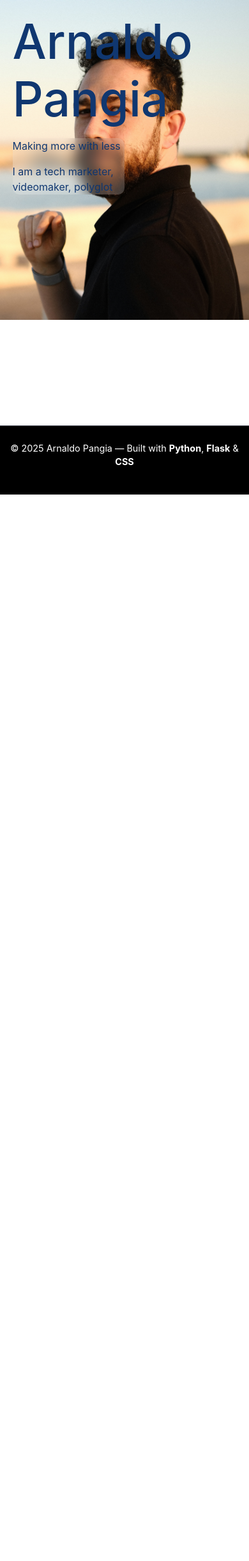
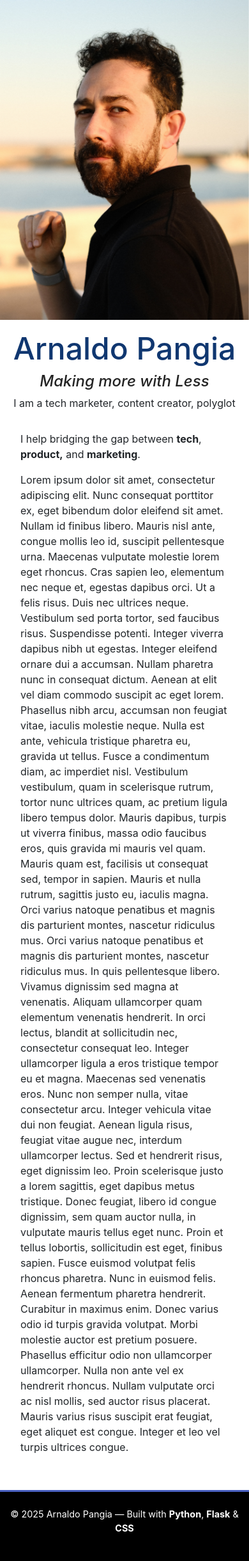
Before and after one commit to paranoid-gland/PythonSitar, a Flask app: page / in a window 390 px wide. Shown: the part 71-2511 px from the top of the page at 64% size. Before the commit the page ends 844 px from the top, so only its background shows below. Run offline with Flask 3, Linux system fonts and the light colour scheme; some libraries are stand-ins or nearby versions.

Commit message:
Major update. Fixed the responsive text in index.html. Wacky Code is now more polished. All sections have a consistent style.

```diff
--- a/static/css/components.css
+++ b/static/css/components.css
@@ -1,4 +1,3 @@
-
 .nav-scroll {
   /* background-color: #161b22; */
   background-image: linear-gradient(to bottom right, #161b22, #1e2e45);
@@ -40,11 +39,12 @@
   padding: 0.5rem 1rem;
   border-radius: 6px;
   font-weight: 500;
-    transition: background 0.2s ease, color 0.2s ease;
+  transition: background 0.2s ease, color 0.2s ease, border 0.2s ease;
+  border: 1px solid transparent;
 }
 
 .nav-links a:hover {
-    background-color: #3e414d;
+  border: 1px solid #ccd6f6;
 }
 
 .nav-links a.active {
@@ -53,11 +53,11 @@
   font-weight: bold;
 }
 
-
+/* Mobile section  */
     @media (max-width: 768px) {
   .nav-links {
     background-color:rgba(22, 27, 34, 0.8);
-      border-radius: 10px;
+    border-radius: 0 0 10px 10px;
     backdrop-filter: blur(10px);
     -webkit-backdrop-filter: blur(10px);
     width: 100%;
@@ -90,6 +90,6 @@
   }
 
   .nav-container {
-      position: relative;
+    /* position: relative; */
   }
 }
--- /dev/null
+++ b/static/css/contentpage.css
@@ -0,0 +1,12 @@
+.title {
+    padding-top: 5vh;
+    text-align:center;
+}
+
+.description{
+    padding-top: 3vh;
+    padding-bottom: 3vh;
+    max-width: 70%;
+    text-align:center;
+    margin:auto;
+}
--- a/static/css/index.css
+++ b/static/css/index.css
@@ -1,7 +1,8 @@
-
+/* Mobile Section */
 .hero-section {
     position:relative;
     display: flex;
+    flex-direction:column;
     align-items: flex-start;
     justify-content: flex-start;
     height: 500px;
@@ -13,26 +14,66 @@
   }
 
   .hero-text {
+    flex: 0 0 auto;
     max-width: 50%;
     margin-top: 5%;
     padding-left: 5%;
     color: #103770;
+    opacity: 0;
+    visibility: hidden;
+    transition: opacity 0.2s ease-in-out, visibility 0.2s ease-in-out;
   }
 
   .hero-section h1 {
-    font-size: 4.7rem;
+    font-size: 6rem;
     margin-bottom: 1rem;
   }
 
   .hero-payoff{
-    background-color:rgba(255, 255, 255, 0.2);
+    background-color:rgba(255, 232, 189, 0.6);
+    padding: 10px;
+    font-size: 1.3rem;
     border-radius: 10px;
     backdrop-filter: blur(10px);
     -webkit-backdrop-filter: blur(10px);
     max-width: fit-content;
-
   }
 
+  .hero-section-mobile{
+    display: flex;
+    flex-direction: column;
+    align-items: center;
+    position: center;
+    text-align:center;
+  }
+
+  .hero-text-mobile{
+    opacity: 1;
+    visibility: visible;
+    /* margin-top: 5vh; */
+    padding: 1rem;
+    /* color: #103770; */
+  }
+
+  .hero-text-mobile h1{
+    color: #103770;
+    font-size: 3rem;
+  }
+
+  .hero-text-mobile h4{
+    color: #232323;
+    font-style: italic;
+  }
+
+  .body{
+    display:flex;
+    flex-direction: column;
+    align-items: center;
+    padding-left: 2rem;
+    padding-right: 2rem;
+  }
+
+/* Desktop Section */
   @media (min-width: 992px) {
 
     .hero-section {
@@ -44,6 +85,21 @@
     }
 
     .hero-text {
+      opacity: 1;
+      visibility: visible;
       flex: 0 0 auto;
+      max-width: 50%;
+      margin-top: 5%;
+      padding-left: 5%;
+      color: #103770;
     }
+
+    .hero-section-mobile{
+      opacity: 0;
+      visibility: hidden;
+      transition: opacity 0.2s ease-in-out, visibility 0.2s ease-in-out;
+    }
+
+
+
   }
--- a/static/css/style.css
+++ b/static/css/style.css
@@ -17,7 +17,7 @@ main{
     color: #ffffff;
     text-align: center;
     font-size: 0.9rem;
-    border-top: 1px solid #3e414d; */
+    border-top: 3px solid #485fbe;
 
     }
 
--- a/templates/base.html
+++ b/templates/base.html
@@ -11,6 +11,7 @@
     <!-- Custom CSS -->
     <link rel="stylesheet" href="{{ url_for('static', filename='css/style.css') }}">
     <link rel="stylesheet" href="{{ url_for('static', filename='css/components.css') }}">
+    <link rel="stylesheet" href="{{ url_for('static', filename='css/contentpage.css') }}">
 </head>
 
 <body>
--- a/templates/index.html
+++ b/templates/index.html
@@ -8,9 +8,28 @@
   <div class="hero-text">
   <h1>Arnaldo Pangia</h1>
   <div class="hero-payoff">
-  <p> Making more with less</p>
-  <p> I am a tech marketer, videomaker, polyglot</p>
+  <h3> Making more with Less</h3>
+  <p> I am a tech marketer,<br> content creator, polyglot</p>
   </div>
 </div>
 </section>
+<section class ="hero-section-mobile">
+  <div class="hero-text-mobile">
+    <h1>Arnaldo Pangia</h1>
+    <div class="hero-payoff-mobile">
+      <h4> Making more with Less</h4>
+      <p> I am a tech marketer, content creator, polyglot</p>
+    </section>
+  <section class="body">
+    <p> I help bridging the gap between <b>tech</b>, <b>product,</b> and <b>marketing</b>.</p>
+    <p>Lorem ipsum dolor sit amet, consectetur adipiscing elit. Nunc consequat porttitor ex, eget bibendum dolor eleifend sit amet. Nullam id finibus libero. Mauris nisl ante, congue mollis leo id, suscipit pellentesque urna. Maecenas vulputate molestie lorem eget rhoncus. Cras sapien leo, elementum nec neque et, egestas dapibus orci. Ut a felis risus. Duis nec ultrices neque. Vestibulum sed porta tortor, sed faucibus risus. Suspendisse potenti. Integer viverra dapibus nibh ut egestas.
+
+      Integer eleifend ornare dui a accumsan. Nullam pharetra nunc in consequat dictum. Aenean at elit vel diam commodo suscipit ac eget lorem. Phasellus nibh arcu, accumsan non feugiat vitae, iaculis molestie neque. Nulla est ante, vehicula tristique pharetra eu, gravida ut tellus. Fusce a condimentum diam, ac imperdiet nisl. Vestibulum vestibulum, quam in scelerisque rutrum, tortor nunc ultrices quam, ac pretium ligula libero tempus dolor. Mauris dapibus, turpis ut viverra finibus, massa odio faucibus eros, quis gravida mi mauris vel quam. Mauris quam est, facilisis ut consequat sed, tempor in sapien. Mauris et nulla rutrum, sagittis justo eu, iaculis magna. Orci varius natoque penatibus et magnis dis parturient montes, nascetur ridiculus mus. Orci varius natoque penatibus et magnis dis parturient montes, nascetur ridiculus mus. In quis pellentesque libero.
+
+      Vivamus dignissim sed magna at venenatis. Aliquam ullamcorper quam elementum venenatis hendrerit. In orci lectus, blandit at sollicitudin nec, consectetur consequat leo. Integer ullamcorper ligula a eros tristique tempor eu et magna. Maecenas sed venenatis eros. Nunc non semper nulla, vitae consectetur arcu. Integer vehicula vitae dui non feugiat. Aenean ligula risus, feugiat vitae augue nec, interdum ullamcorper lectus.
+
+      Sed et hendrerit risus, eget dignissim leo. Proin scelerisque justo a lorem sagittis, eget dapibus metus tristique. Donec feugiat, libero id congue dignissim, sem quam auctor nulla, in vulputate mauris tellus eget nunc. Proin et tellus lobortis, sollicitudin est eget, finibus sapien. Fusce euismod volutpat felis rhoncus pharetra. Nunc in euismod felis. Aenean fermentum pharetra hendrerit.
+
+      Curabitur in maximus enim. Donec varius odio id turpis gravida volutpat. Morbi molestie auctor est pretium posuere. Phasellus efficitur odio non ullamcorper ullamcorper. Nulla non ante vel ex hendrerit rhoncus. Nullam vulputate orci ac nisl mollis, sed auctor risus placerat. Mauris varius risus suscipit erat feugiat, eget aliquet est congue. Integer et leo vel turpis ultrices congue.</p>
+  </section>
 {% endblock %}
--- a/templates/webapps.html
+++ b/templates/webapps.html
@@ -2,9 +2,9 @@
 {% block title %} Testing title {% endblock %}
 {% block content %}
 
-<div class="container-fluid">
-  <h3>Testing</h3>
+<section class="title">
+  <h1>Testing</h1>
   <p>Let's try new stuff</p>
-</div>
+</section>
 
 {% endblock %}
```
Also changed, not shown: templates/contact.html (+4 -4 lines), templates/other.html (+4 -5 lines), templates/wacky.html (+42 -15 lines). Lines whose indentation alone changed are shown as unchanged.
